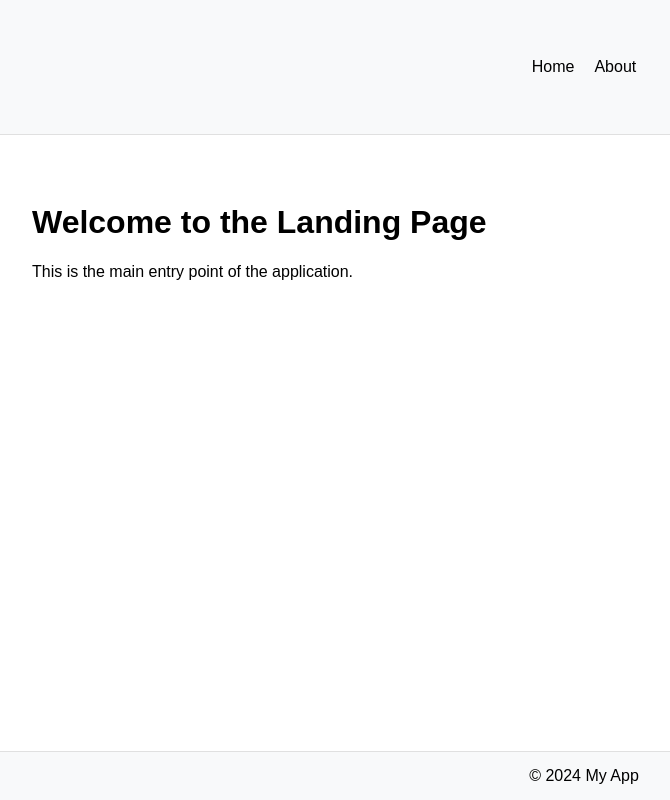
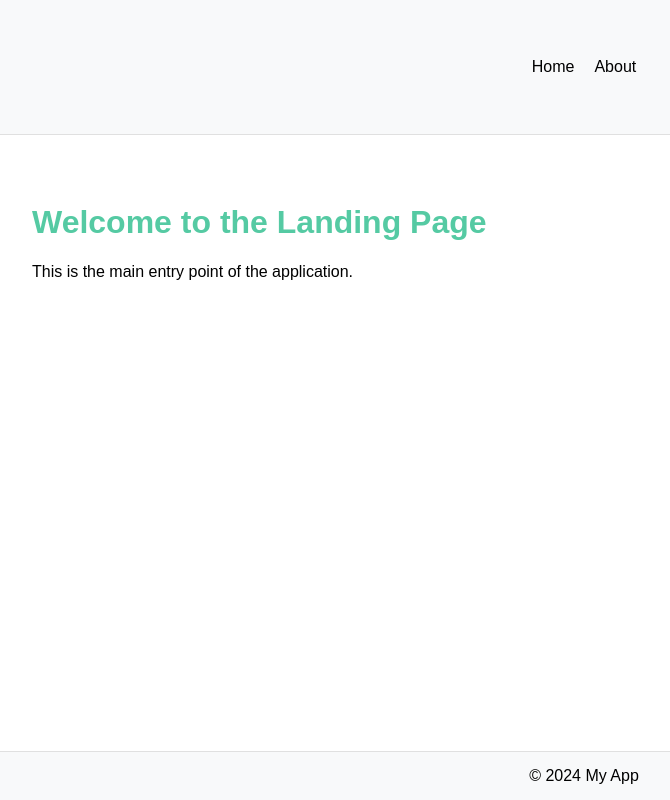
Before and after one commit to Gabriel-sorour/graduation-recipe-project, a React (Vite) app: page / in a window 1280 px wide. Shown: the whole page, without its empty margins (56-726 px from the left). Built offline with nearby package versions, Linux system fonts and the light colour scheme.

Commit message:
style: change the website icon and landing page h1 color

```diff
--- a/index.html
+++ b/index.html
@@ -2,7 +2,7 @@
 <html lang="en">
   <head>
     <meta charset="UTF-8" />
-    <link rel="icon" type="image/svg+xml" href="/vite.svg" />
+    <link rel="icon" type="image/svg+xml" href="/src/assets/icon.png" />
     <meta name="viewport" content="width=device-width, initial-scale=1.0" />
     <title>graduation-recipe-project</title>
   </head>
--- a/src/pages/Landing.jsx
+++ b/src/pages/Landing.jsx
@@ -1,3 +1,5 @@
+import '../styles/Landing.css'
+
 function Landing() {
   return (
     <div className="landing-page container">
--- /dev/null
+++ b/src/styles/Landing.css
@@ -0,0 +1,3 @@
+.landing-page h1 {
+  color: rgb(85, 202, 163);
+}
```
Also changed, not shown: src/assets/icon.png (added).
